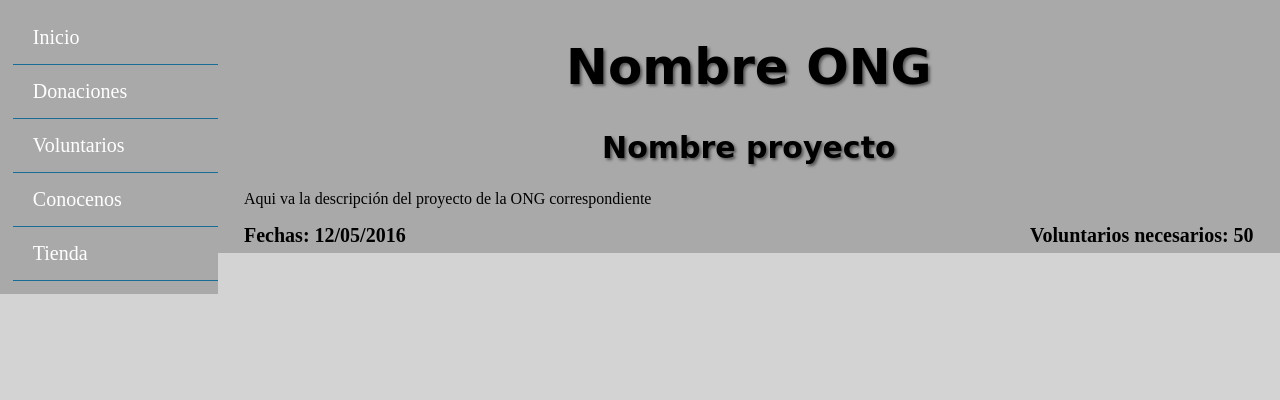
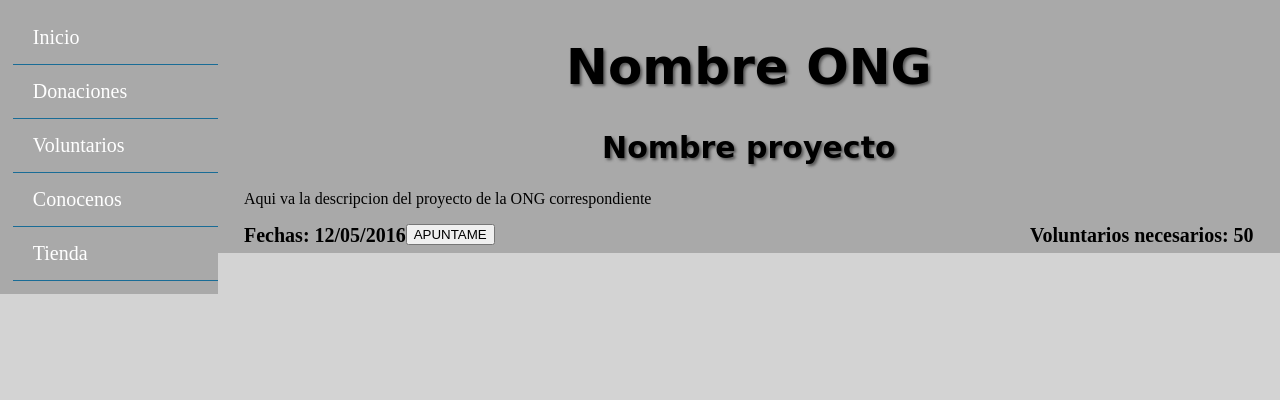
Before and after one commit to AWDevelopers/AW, a PHP site: page /vistaProyecto.php in a window 1280 px wide. Shown: the part 195-595 px from the top of the page. Run offline with PHP 8.4, Linux system fonts and the light colour scheme.

Commit message:
Update vistaProyecto.php

```diff
--- a/proyecto/estatica/vistaProyecto.php
+++ b/proyecto/estatica/vistaProyecto.php
@@ -2,7 +2,8 @@
 <html>
 <head>
 	<title>Proyectos ONGS</title>
-	<link rel="stylesheet" type="text/css" href="estilos.css" href="proyectosONG.css">
+	<link rel="stylesheet" type="text/css" href="estilos.css">
+	<link rel="stylesheet" type="text/css" href="proyectosONG.css">
 </head>
 <body>
 	<div id='contenedor'>
@@ -14,7 +15,7 @@
 			<div id="proyectoONG">
 				<h1>Nombre ONG </h1>
 				<h2> Nombre proyecto </h2>
-				<p> Aqui va la descripción del proyecto de la ONG correspondiente </p>
+				<p> Aqui va la descripcion del proyecto de la ONG correspondiente </p>
 				<!--Aqui van las fechas del proyecto-->
 				<div class="proyectoFechas">Fechas: 12/05/2016</div>
 
@@ -22,8 +23,10 @@
 				<div class="proyectoVoluntario">Voluntarios necesarios: 50 </div>
 
 				<!--Aqui va el botón Apuntame-->
+				<div class="boton"><button> APUNTAME </button></div>
 
 			</div>
+
 		</div>
 
 
```
